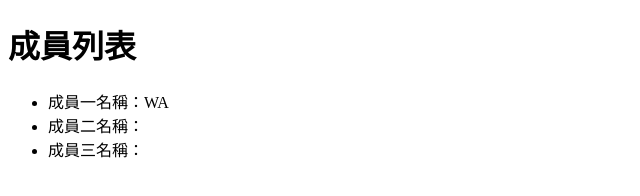
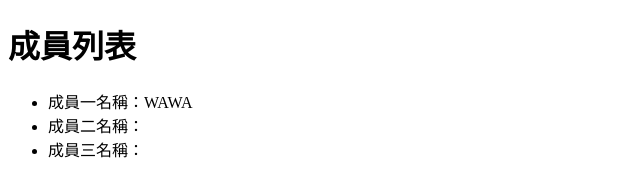
Before and after one commit to ldddl/test1106-2, a plain HTML site: page index.html in a window 1280 px wide. Shown: the full height of the page, 0-640 px from the left. Drawn offline with Linux system fonts and the light colour scheme.

Commit message:
修改名字

```diff
--- a/index.html
+++ b/index.html
@@ -8,7 +8,7 @@
 <body>
     <h1>成員列表</h1>
     <ul>
-        <li>成員一名稱：WA</li>
+        <li>成員一名稱：WAWA</li>
         <li>成員二名稱：</li>
         <li>成員三名稱：</li>
     </ul>
```
